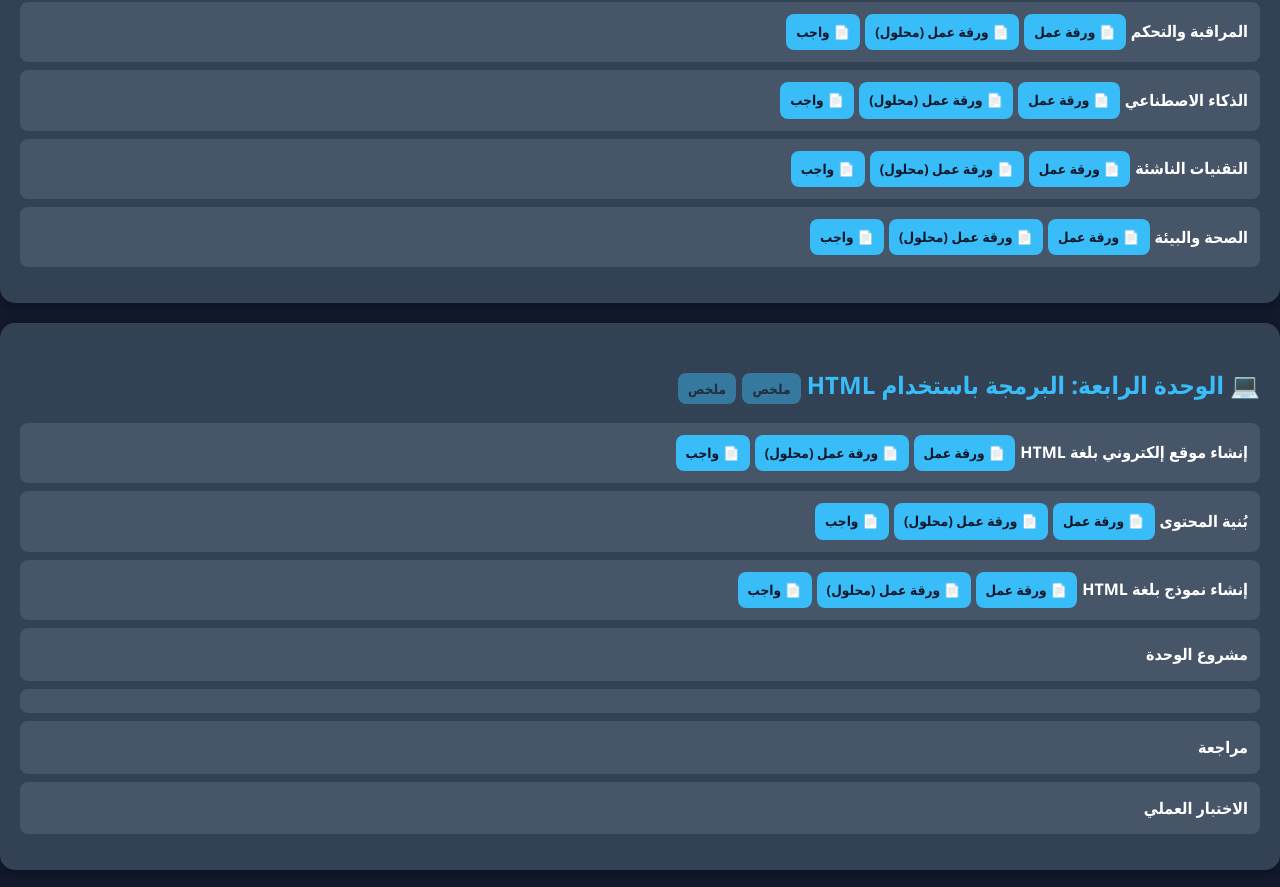
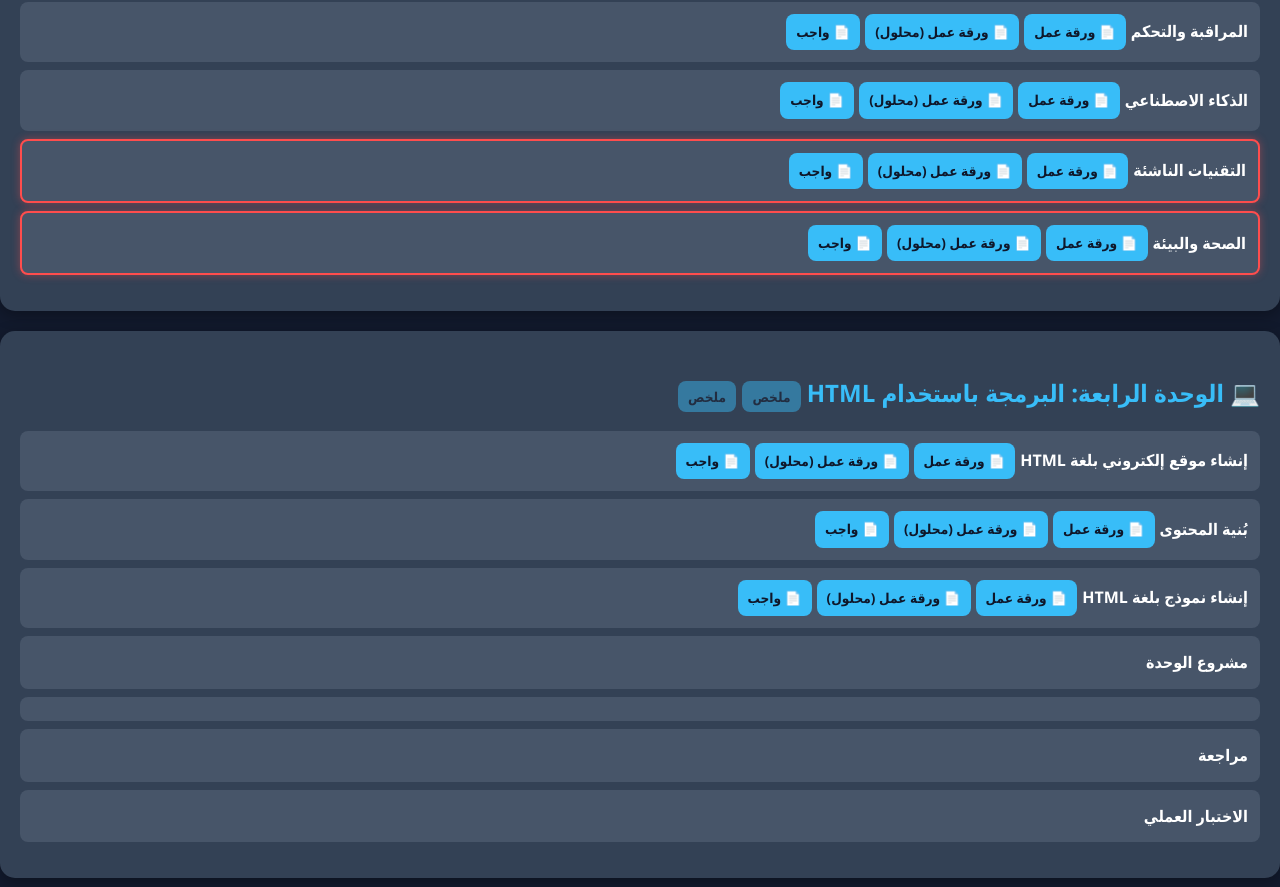
Before and after one commit to Rashedx0/tech1, a plain HTML site: page index.html in a window 1280 px wide. Shown: the part 1800-2687 px from the top of the page. Drawn offline with nearby package versions, Linux system fonts and the light colour scheme.

Commit message:
Update index.html

```diff
--- a/index.html
+++ b/index.html
@@ -5,6 +5,11 @@
   <meta name="viewport" content="width=device-width, initial-scale=1.0">
   <title>مادة تقنية رقمية 1 - المعلم راشد العتيبي</title>
   <style>
+	.highlight-test {
+      border: 2px solid #ff4d4d;
+      border-radius: 8px;
+      box-shadow: 0 0 8px rgba(255, 77, 77, 0.4);
+	}
 	  ul li > a:first-child {
 	  pointer-events: none;
 	  color: #FFFFFF;
@@ -445,13 +450,13 @@
         <a class="btn" href="files/unit3/ai_ws_solved.pdf" target="_blank">📄 ورقة عمل (محلول)</a>
         <a class="btn" href="files/unit3/ai_hw.pdf" target="_blank">📄 واجب</a>
       </li>
-      <li>
+      <li class="highlight-test">
         <a href="files/unit3/emerging.pdf" target="_blank">التقنيات الناشئة</a>
         <a class="btn" href="files/unit3/emerging_ws.pdf" target="_blank">📄 ورقة عمل</a>
         <a class="btn" href="files/unit3/emerging_ws_solved.pdf" target="_blank">📄 ورقة عمل (محلول)</a>
         <a class="btn" href="files/unit3/emerging_hw.pdf" target="_blank">📄 واجب</a>
       </li>
-      <li>
+      <li class="highlight-test">
         <a href="files/unit3/health.pdf" target="_blank">الصحة والبيئة</a>
         <a class="btn" href="files/unit3/health_ws.pdf" target="_blank">📄 ورقة عمل</a>
         <a class="btn" href="files/unit3/health_ws_solved.pdf" target="_blank">📄 ورقة عمل (محلول)</a>
```
